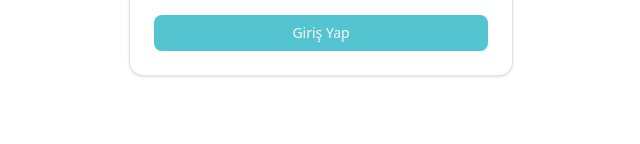
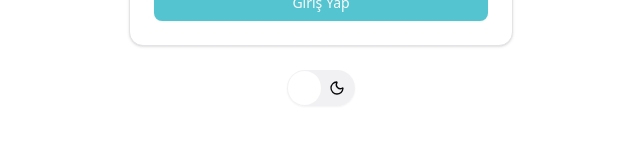
Before and after one commit to eyupkaratas/santral-operasyon-uygulamasi, a Next.js app in the folder client/: page /anasayfa in a window 1280 px wide. Shown: the part 562-706 px from the top of the page, without its empty margins (319-959 px from the left). Built offline with nearby package versions, Linux system fonts and the light colour scheme.

Commit message:
(client): add dark mode

```diff
--- a/client/package.json
+++ b/client/package.json
@@ -13,10 +13,12 @@
     "@hookform/resolvers": "^5.2.0",
     "@radix-ui/react-label": "^2.1.7",
     "@radix-ui/react-slot": "^1.2.3",
+    "@radix-ui/react-switch": "^1.2.5",
     "class-variance-authority": "^0.7.1",
     "clsx": "^2.1.1",
     "lucide-react": "^0.526.0",
     "next": "15.4.2",
+    "next-themes": "^0.4.6",
     "react": "19.1.0",
     "react-dom": "19.1.0",
     "react-hook-form": "^7.61.1",
--- a/client/src/app/anasayfa/page.tsx
+++ b/client/src/app/anasayfa/page.tsx
@@ -1,4 +1,5 @@
 import { SignInForm } from "@/components/sign-in-form";
+import ThemeToggler from "@/components/theme-toggler";
 import Image from "next/image";
 
 export default function Page() {
@@ -10,6 +11,9 @@
           <p className="text-base font-semibold">Santral Operasyon Uygulaması</p>
         </div>
         <SignInForm />
+        <div className="flex w-full justify-center">
+          <ThemeToggler />
+        </div>
       </div>
     </div>
   );
--- a/client/src/app/globals.css
+++ b/client/src/app/globals.css
@@ -83,7 +83,7 @@
   --card-foreground: oklch(0.985 0 0);
   --popover: oklch(0.21 0.006 285.885);
   --popover-foreground: oklch(0.985 0 0);
-  --primary: oklch(0.92 0.004 286.32);
+  --primary: oklch(0.7631 0.1026 204.07);
   --primary-foreground: oklch(0.21 0.006 285.885);
   --secondary: oklch(0.274 0.006 286.033);
   --secondary-foreground: oklch(0.985 0 0);
@@ -91,7 +91,7 @@
   --muted-foreground: oklch(0.705 0.015 286.067);
   --accent: oklch(0.274 0.006 286.033);
   --accent-foreground: oklch(0.985 0 0);
-  --destructive: oklch(0.704 0.191 22.216);
+  --destructive: oklch(0.603 0.2347 26.99);
   --border: oklch(1 0 0 / 10%);
   --input: oklch(1 0 0 / 15%);
   --ring: oklch(0.552 0.016 285.938);
--- a/client/src/app/layout.tsx
+++ b/client/src/app/layout.tsx
@@ -1,3 +1,4 @@
+import { ThemeProvider } from "@/components/theme-provider";
 import type { Metadata } from "next";
 import { Geist, Geist_Mono } from "next/font/google";
 import "./globals.css";
@@ -22,8 +23,12 @@
   children: React.ReactNode;
 }>) {
   return (
-    <html lang="en">
-      <body className={`${geistSans.variable} ${geistMono.variable} antialiased`}>{children}</body>
+    <html lang="en" suppressHydrationWarning>
+      <body className={`${geistSans.variable} ${geistMono.variable} antialiased`}>
+        <ThemeProvider attribute="class" defaultTheme="system" enableSystem>
+          {children}
+        </ThemeProvider>
+      </body>
     </html>
   );
 }
--- /dev/null
+++ b/client/src/components/theme-provider.tsx
@@ -0,0 +1,8 @@
+"use client";
+
+import { ThemeProvider as NextThemesProvider } from "next-themes";
+import * as React from "react";
+
+export function ThemeProvider({ children, ...props }: React.ComponentProps<typeof NextThemesProvider>) {
+  return <NextThemesProvider {...props}>{children}</NextThemesProvider>;
+}
--- /dev/null
+++ b/client/src/components/theme-toggler.tsx
@@ -0,0 +1,57 @@
+"use client";
+
+import { Label } from "@/components/ui/label";
+import { Switch } from "@/components/ui/switch";
+import { MoonIcon, SunIcon } from "lucide-react";
+import { useTheme } from "next-themes";
+import { useEffect, useId, useState } from "react";
+
+export default function Component() {
+  const id = useId();
+  const { setTheme } = useTheme();
+  const [checked, setChecked] = useState<boolean>(true);
+
+  useEffect(() => {
+    const storedTheme = localStorage.getItem("theme");
+
+    if (storedTheme === "light") {
+      setTheme("light");
+      setChecked(true);
+    } else if (storedTheme === "dark") {
+      setTheme("dark");
+      setChecked(false);
+    } else {
+      setTheme("system");
+      setChecked(storedTheme === "light" ? true : false);
+    }
+  }, [setTheme]);
+
+  const handleThemeChange = (value: boolean) => {
+    const newTheme = value ? "light" : "dark";
+    localStorage.setItem("theme", newTheme);
+    setTheme(newTheme);
+    setChecked(value);
+  };
+
+  return (
+    <div>
+      <div className="relative inline-grid h-9 grid-cols-[1fr_1fr] items-center text-sm font-medium">
+        <Switch
+          id={id}
+          checked={checked}
+          onCheckedChange={handleThemeChange}
+          className="peer data-[state=unchecked]:bg-input/50 absolute inset-0 h-[inherit] w-auto [&_span]:z-10 [&_span]:h-full [&_span]:w-1/2 [&_span]:transition-transform [&_span]:duration-300 [&_span]:ease-[cubic-bezier(0.16,1,0.3,1)] [&_span]:data-[state=checked]:translate-x-full [&_span]:data-[state=checked]:rtl:-translate-x-full"
+        />
+        <span className="pointer-events-none relative ms-0.5 flex min-w-8 items-center justify-center text-center transition-transform duration-300 ease-[cubic-bezier(0.16,1,0.3,1)] peer-data-[state=checked]:invisible peer-data-[state=unchecked]:translate-x-full peer-data-[state=unchecked]:rtl:-translate-x-full">
+          <MoonIcon size={16} aria-hidden="true" />
+        </span>
+        <span className="peer-data-[state=checked]:text-background pointer-events-none relative me-0.5 flex min-w-8 items-center justify-center text-center transition-transform duration-300 ease-[cubic-bezier(0.16,1,0.3,1)] peer-data-[state=checked]:-translate-x-full peer-data-[state=unchecked]:invisible peer-data-[state=checked]:rtl:translate-x-full">
+          <SunIcon size={16} aria-hidden="true" />
+        </span>
+      </div>
+      <Label htmlFor={id} className="sr-only">
+        Labeled Switch
+      </Label>
+    </div>
+  );
+}
--- /dev/null
+++ b/client/src/components/ui/switch.tsx
@@ -0,0 +1,28 @@
+"use client";
+
+import * as React from "react";
+import * as SwitchPrimitive from "@radix-ui/react-switch";
+
+import { cn } from "@/lib/utils";
+
+function Switch({ className, ...props }: React.ComponentProps<typeof SwitchPrimitive.Root>) {
+  return (
+    <SwitchPrimitive.Root
+      data-slot="switch"
+      className={cn(
+        "peer data-[state=checked]:bg-primary data-[state=unchecked]:bg-input focus-visible:border-ring focus-visible:ring-ring/50 dark:data-[state=unchecked]:bg-input/80 inline-flex h-[1.15rem] w-8 shrink-0 items-center rounded-full border border-transparent shadow-xs transition-all outline-none focus-visible:ring-[3px] disabled:cursor-not-allowed disabled:opacity-50",
+        className
+      )}
+      {...props}
+    >
+      <SwitchPrimitive.Thumb
+        data-slot="switch-thumb"
+        className={cn(
+          "bg-background dark:data-[state=unchecked]:bg-foreground dark:data-[state=checked]:bg-primary-foreground pointer-events-none block size-4 rounded-full ring-0 transition-transform data-[state=checked]:translate-x-[calc(100%-2px)] data-[state=unchecked]:translate-x-0"
+        )}
+      />
+    </SwitchPrimitive.Root>
+  );
+}
+
+export { Switch };
```
Also changed, not shown: 1 other file (tests, documents, lock files or other folders).
